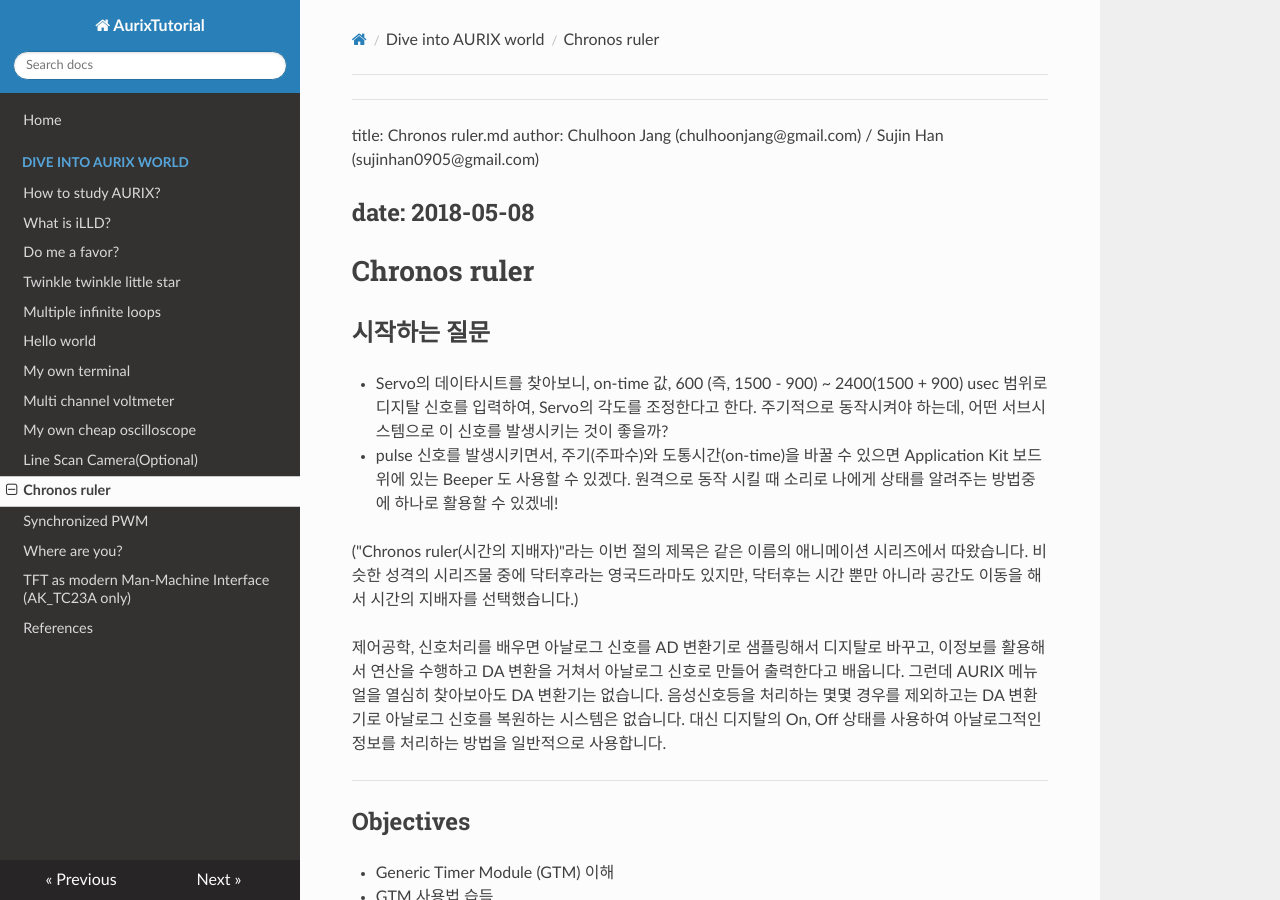
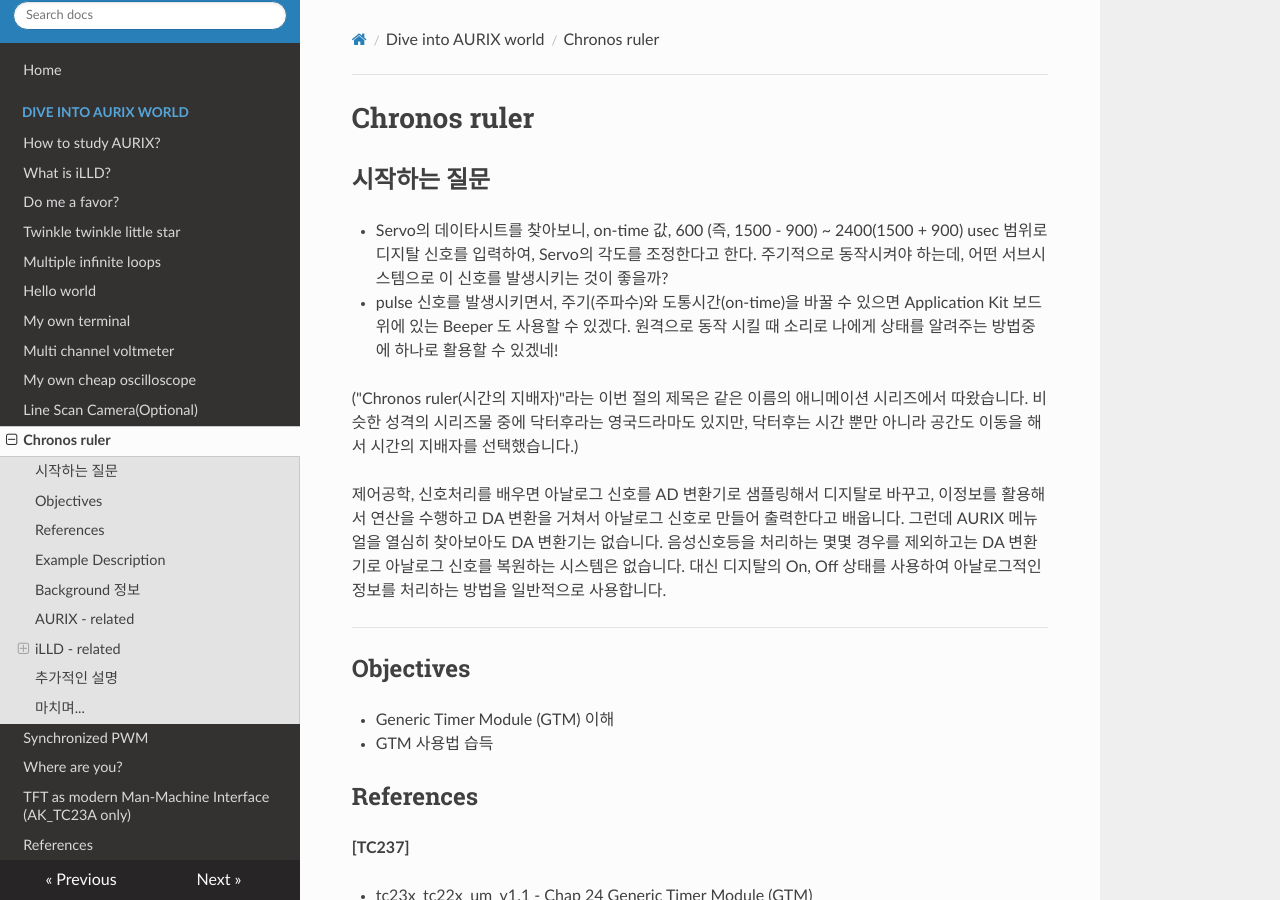
Before and after one commit to realsosy/AurixTutorial, an MkDocs documentation site: the page built from docs/ChronosRuler.md, in a window 1280 px wide and 900 px high. Built offline with MkDocs 1.6.1, drawn with Linux system fonts in a browser that asks for light colours; nearby versions of some CDN libraries; old or Windows-style settings are respelled for this version of MkDocs.

Commit message:
오류 수정 (문법)

```diff
--- a/docs/ChronosRuler.md
+++ b/docs/ChronosRuler.md
@@ -1,15 +1,13 @@
+---
+title: Chronos ruler.md
+author: Chulhoon Jang (chulhoonjang@gmail.com) / Sujin Han (sujinhan0905@gmail.com) / Jaehyun Park (chang8224@gmail.com)
+date: 2019-04-12
 ---
 
-title: Chronos ruler.md author: Chulhoon Jang (chulhoonjang@gmail.com) / Sujin Han (sujinhan0905@gmail.com)
+# Chronos ruler
 
-date: 2018-05-08
-----------------
+## 시작하는 질문
 
-Chronos ruler
-=============
-
-시작하는 질문
--------------
 
 -	Servo의 데이타시트를 찾아보니, on-time 값, 600 (즉, 1500 - 900) ~ 2400(1500 + 900) usec 범위로 디지탈 신호를 입력하여, Servo의 각도를 조정한다고 한다. 주기적으로 동작시켜야 하는데, 어떤 서브시스템으로 이 신호를 발생시키는 것이 좋을까?
 -	pulse 신호를 발생시키면서, 주기(주파수)와 도통시간(on-time)을 바꿀 수 있으면 Application Kit 보드 위에 있는 Beeper 도 사용할 수 있겠다. 원격으로 동작 시킬 때 소리로 나에게 상태를 알려주는 방법중에 하나로 활용할 수 있겠네!
```
Also changed, not shown: docs/SynchronizedPwm.md (+2 -2 lines), docs/WhereAreYou.md (+6 -8 lines).
